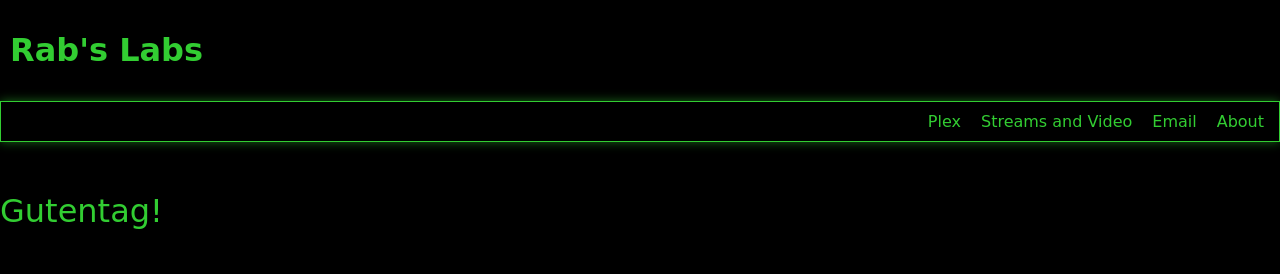
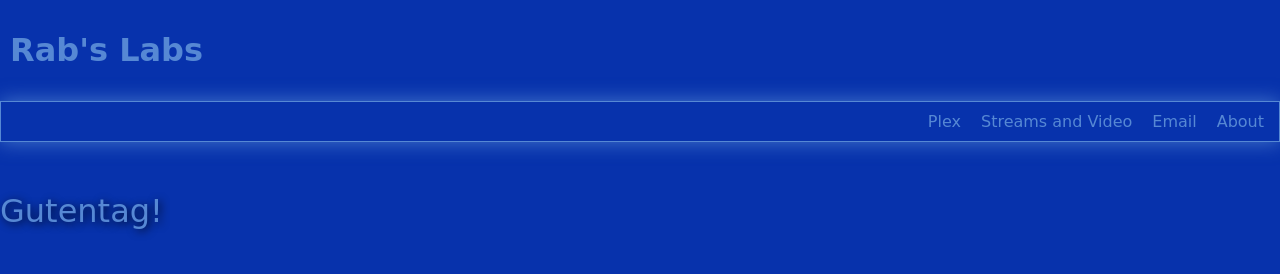
Before and after one commit to Rabbibo/rabbibo.github.io, a plain HTML site: page index.html in a window 1280 px wide. Drawn offline with Linux system fonts and the light colour scheme; a web font is replaced by a local one.

Commit message:
update index

```diff
--- a/index.html
+++ b/index.html
@@ -11,29 +11,29 @@
         body {
             text-align: left; /* Align text to the left */
             font-family: 'Sixtyfour', cursive;
-            background-color: #000; /* Set background color to black */
-            color: #32cd32; /* Set font color to green */
+            background-color: #0732ac; /* Set background color to #0732ac */
+            color: #5688d4; /* Set font color to #5688d4 */
             margin: 0; /* Remove default body margin */
             padding: 0; /* Remove default body padding */
         }
 
         header {
-            background-color: #000; /* Set header background color to black */
-            color: #32cd32; /* Set header font color to green */
+            background-color: #0732ac; /* Set header background color to #0732ac */
+            color: #5688d4; /* Set header font color to #5688d4 */
             padding: 10px;
         }
 
         nav {
             display: flex;
             justify-content: flex-end; /* Move everything to the right */
-            background-color: #000; /* Set menu background color to black */
+            background-color: #0732ac; /* Set menu background color to #0732ac */
             padding: 5px;
-            border: 1px solid #32cd32; /* Add border around the menu */
-            box-shadow: 0 0 10px rgba(50, 205, 50, 0.5); /* Add a subtle glow effect */
+            border: 1px solid #5688d4; /* Add border around the menu */
+            box-shadow: 0 0 20px rgba(86, 136, 212, 0.8); /* Increase the glow effect with #5688d4 values */
         }
 
         nav a {
-            color: #32cd32; /* Set menu font color to green */
+            color: #5688d4; /* Set menu font color to #5688d4 */
             text-decoration: none;
             padding: 5px; /* Add some padding for better spacing */
             margin: 0 5px; /* Add margin for better spacing between menu items */
@@ -42,8 +42,8 @@
         #welcome-screen {
             margin-top: 50px;
             font-size: 2em;
-            text-shadow: 2px 2px 4px rgba(0, 0, 0, 0.5); /* Add font glow */
-            color: #32cd32; /* Set font color to green */
+            text-shadow: 2px 2px 8px rgba(0, 0, 0, 0.8); /* Increase the glow effect with #5688d4 values */
+            color: #5688d4; /* Set font color to #5688d4 */
         }
     </style>
 </head>
```
